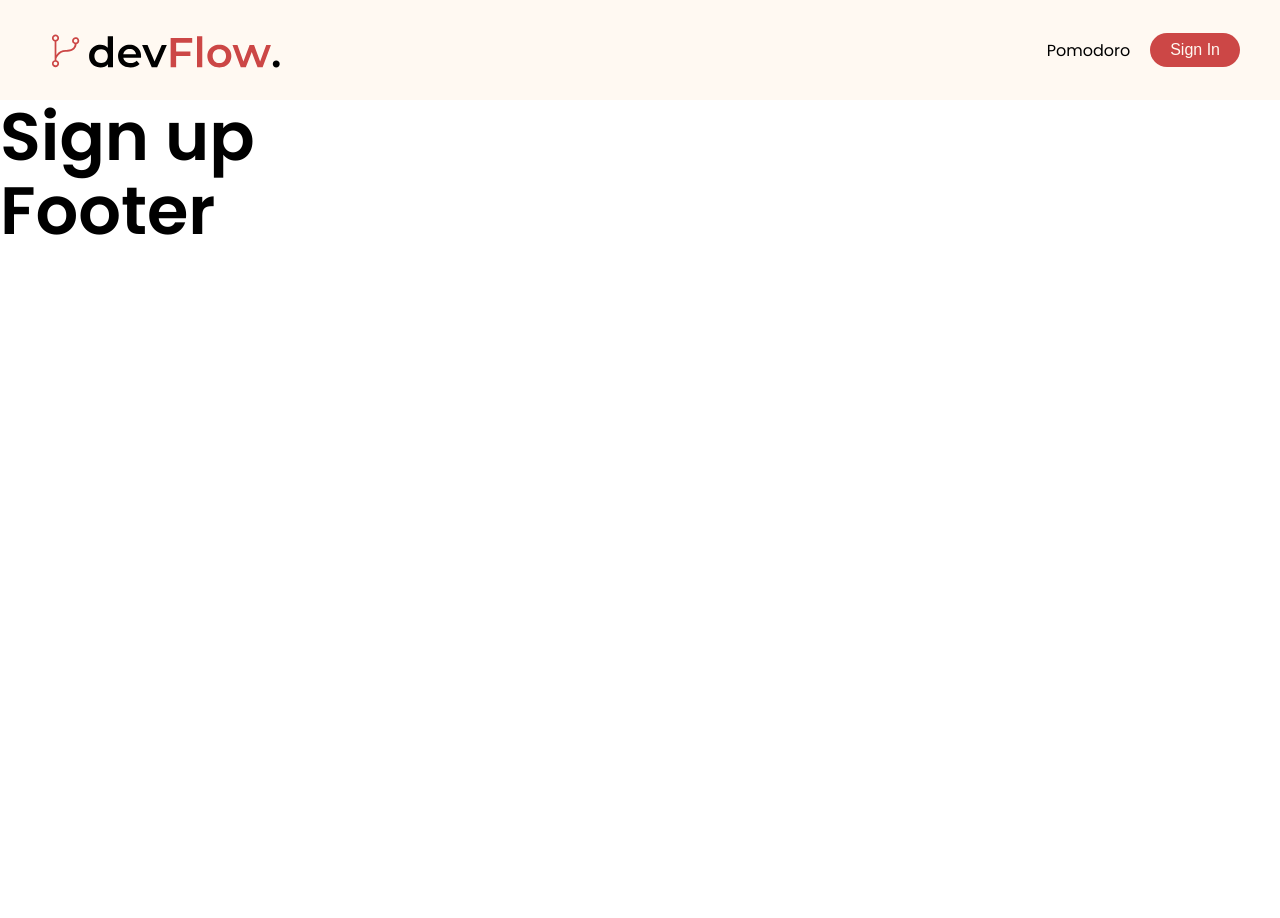
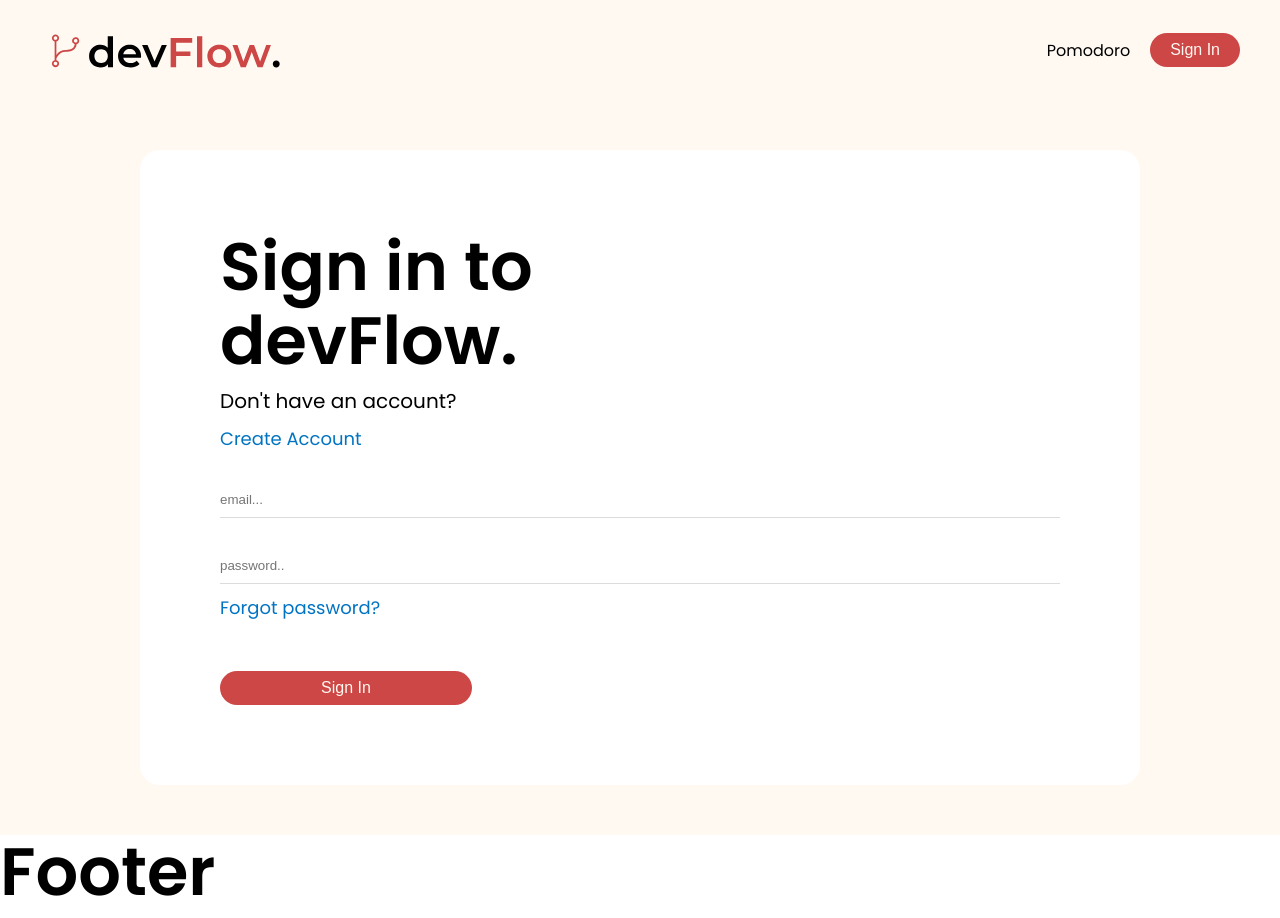
Before and after one commit to kajberg84/devFlow, a React (Create React App) app: page /sign-up in a window 1280 px wide. Before the commit the page ends 800 px from the top, so only its background shows below. Built offline with nearby package versions, Linux system fonts and the light colour scheme.

Commit message:
Kopierade in kod från sign in page till sign upp page

```diff
--- a/src/App.js
+++ b/src/App.js
@@ -1,8 +1,7 @@
 // import './App.css';
 
-
-import './utils/global/css/Global.css';
-import { Main } from './routes/Routing';
+import "./utils/global/css/Global.css";
+import { Main } from "./routes/Routing";
 
 function App() {
   return <Main></Main>;
--- a/src/pages/SignUpPage/SignUpPage.jsx
+++ b/src/pages/SignUpPage/SignUpPage.jsx
@@ -1,10 +1,31 @@
 import React from 'react'
 import './SignUpPage.css'
+import '../SignInPage/SignInPage.css'
+import { Button } from '../../components/button/Button';
 
 export const SignUpPage = () => {
     return (
-        <div>
-            <h1>Sign up</h1>
+        <div className="signIn--wrapper">
+            <div className="signIn--container">
+            <div className="content--wrapper">
+                <div className="promptText--wrapper">
+                    <h1>Sign in to <br /> devFlow.</h1>
+                    <p className="p-large">Don't have an account?</p>
+                    <a href="#">Create Account</a>
+                </div>
+                <div className="signIn--inputs">
+                    <input type="email" className="inputfield" name="email" placeholder="email..." />
+                    <input type="password" className="inputfield" name="password" placeholder="password.." />
+                </div>
+                <div className="signIn--btn-wrap">
+                <a href="#">Forgot password?</a>
+                <Button
+                customCssClass="btn-primary signIn--button"
+                text="Sign In"
+              />
+              </div>
+              </div>
+            </div>
         </div>
     )
 }
```
